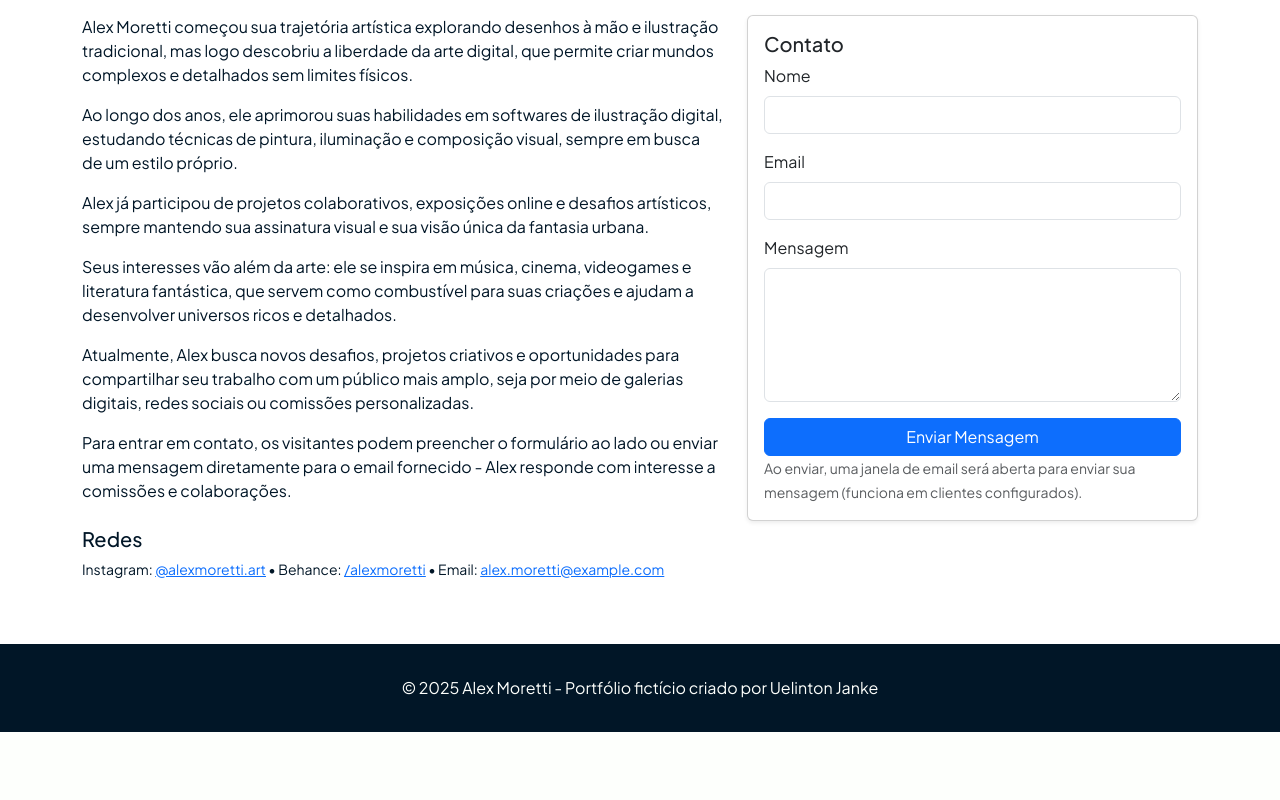
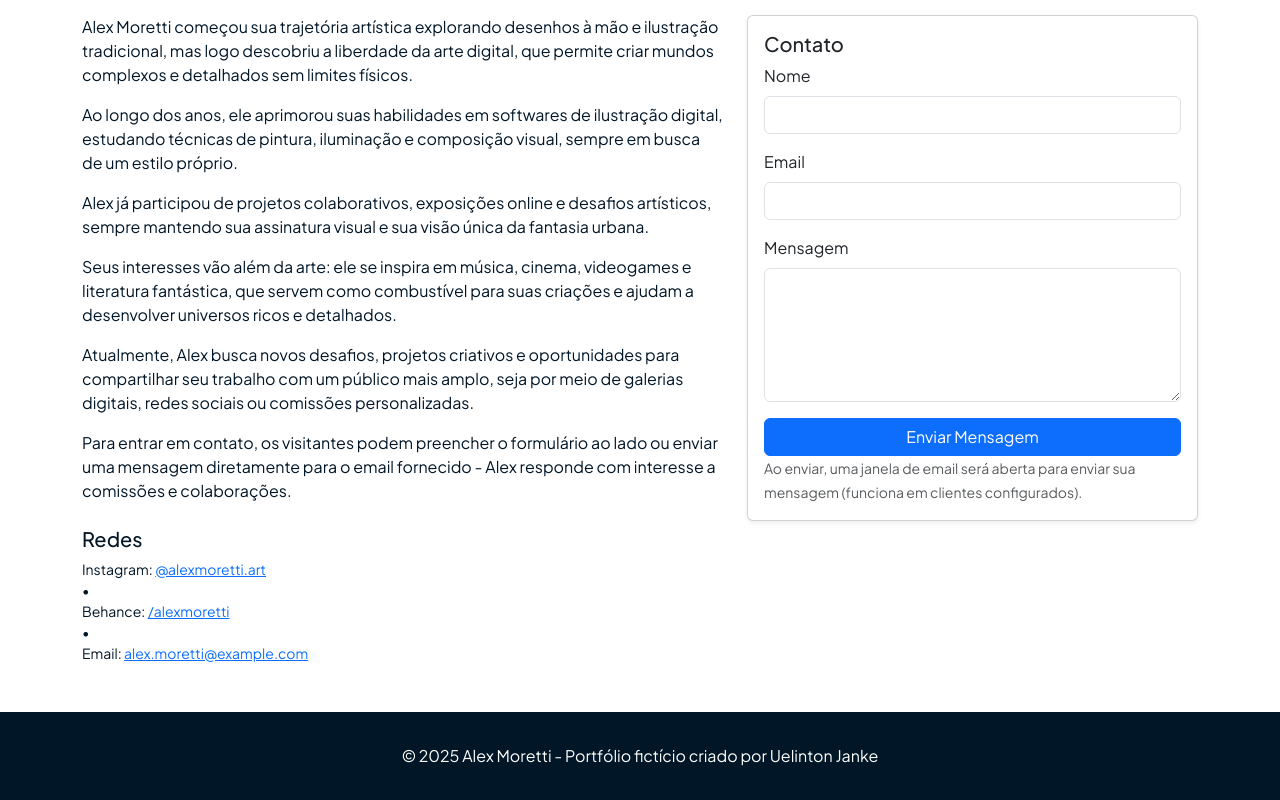
Before and after one commit to UelintonHJ/Portfolio-alex-moretti, a website: page index.html in a window 1280 px wide. Shown: the part 2576-3376 px from the top of the page. Before the commit the page ends 3308 px from the top, so only its background shows below. Drawn offline with Linux system fonts and the light colour scheme.

Commit message:
Refactor contact links into a div structure
Replaced paragraph with a structured div layout for contact links.

```diff
--- a/index.html
+++ b/index.html
@@ -221,11 +221,13 @@
                     <h5 class="mt-4">
                         Redes
                     </h5>
-                    <p class="small">
-                        Instagram: <a href="#">@alexmoretti.art</a> •
-                        Behance: <a href="#">/alexmoretti</a> •
-                        Email: <a href="mailto:alex.moretti@example.com">alex.moretti@example.com</a>
-                    </p>
+                    <div class="small contact-links">
+                        <div class="item">Instagram: <a href="#">@alexmoretti.art</a></div>
+                        <div class="bullet">•</div>
+                        <div class="item">Behance: <a href="#">/alexmoretti</a></div>
+                        <div class="bullet">•</div>
+                        <div class="item">Email: <a href="mailto:alex.moretti@example.com">alex.moretti@example.com</a></div>
+                    </div>
                 </div>
 
                 <div class="col-lg-5">
```
